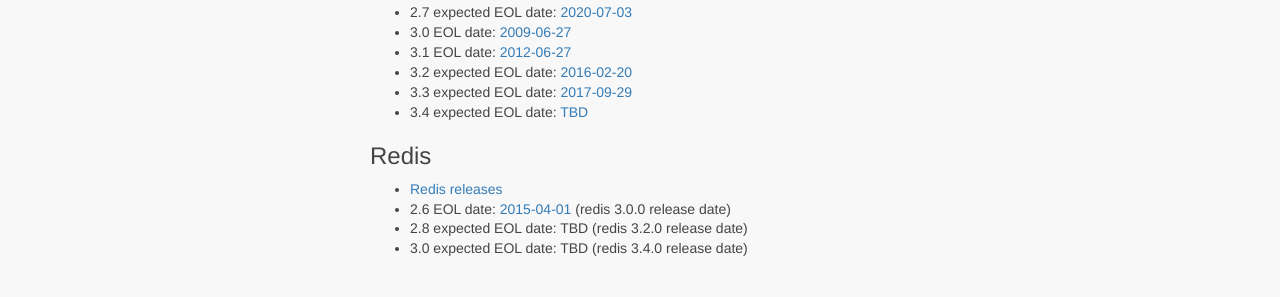
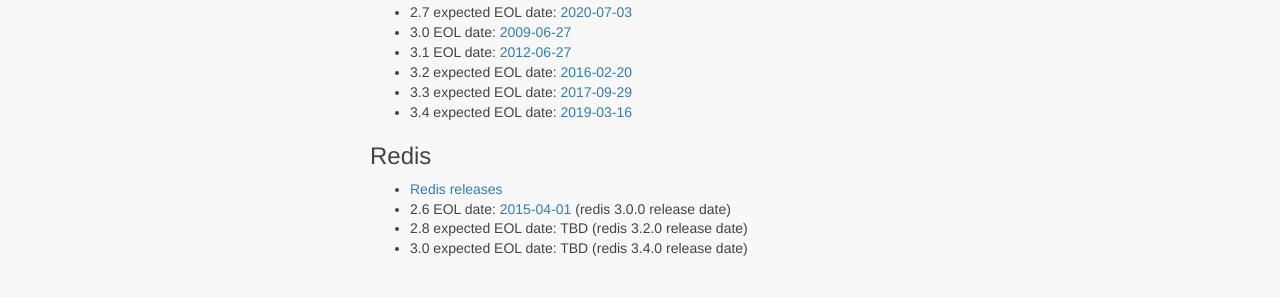
Before and after one commit to iusrepo/ius.io, an MkDocs documentation site: the page built from docs/LifeCycle.md, in a window 1280 px wide and 900 px high, scrolled down 827 px. Shown: the part 420-717 px from the top of the window. Built offline with MkDocs 1.6.1, drawn with Linux system fonts in a browser that asks for light colours; nearby versions of some CDN libraries; library files that are not in the unit come from our copies; comment, search, counter and statistics services are not loaded; old or Windows-style settings are respelled for this version of MkDocs.

Commit message:
Python 3.4 expected EOL date 2019-03-16

```diff
--- a/docs/LifeCycle.md
+++ b/docs/LifeCycle.md
@@ -69,7 +69,7 @@ additions.
 * 3.1 EOL date: [2012-06-27][21]
 * 3.2 expected EOL date: [2016-02-20][22]
 * 3.3 expected EOL date: [2017-09-29][23]
-* 3.4 expected EOL date: [TBD][24]
+* 3.4 expected EOL date: [2019-03-16][pep-0429]
 
 ### Redis
 
```
Also changed, not shown: other parts of docs/LifeCycle.md (+1 -1 lines).
